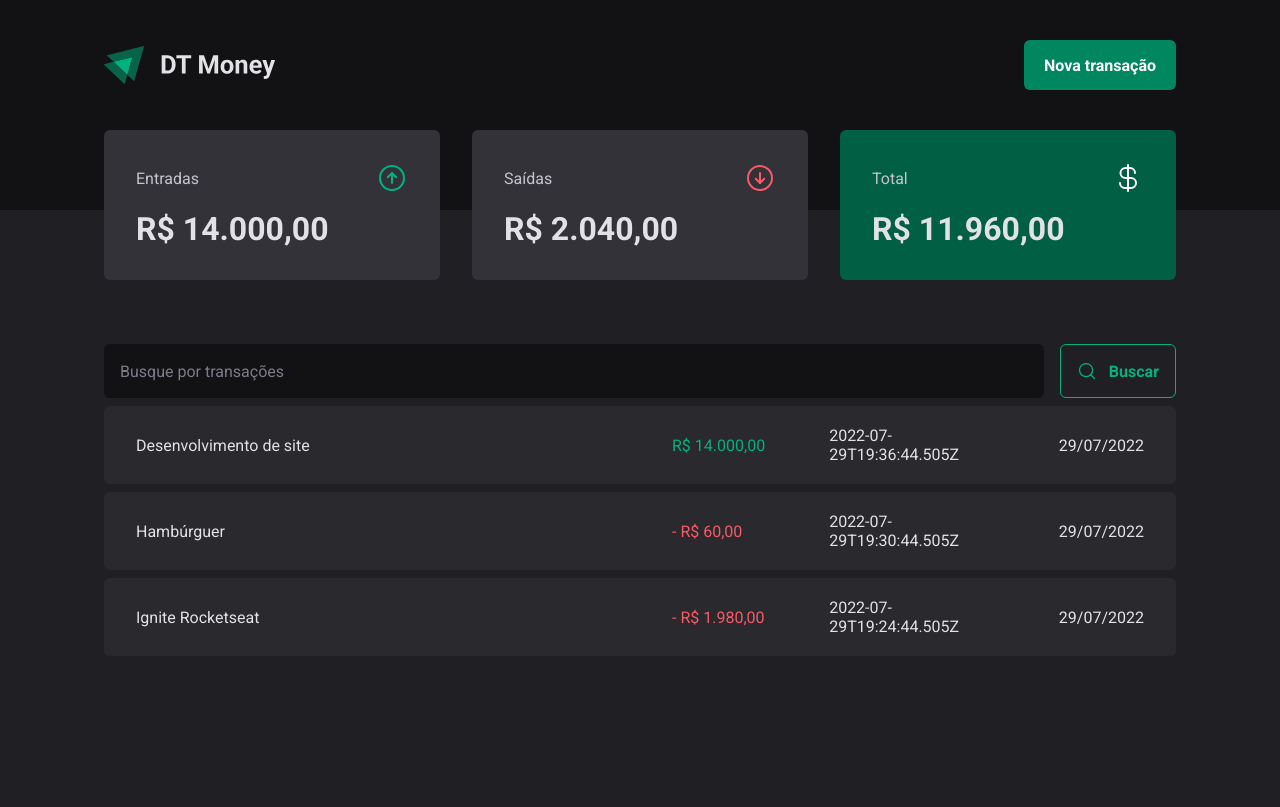
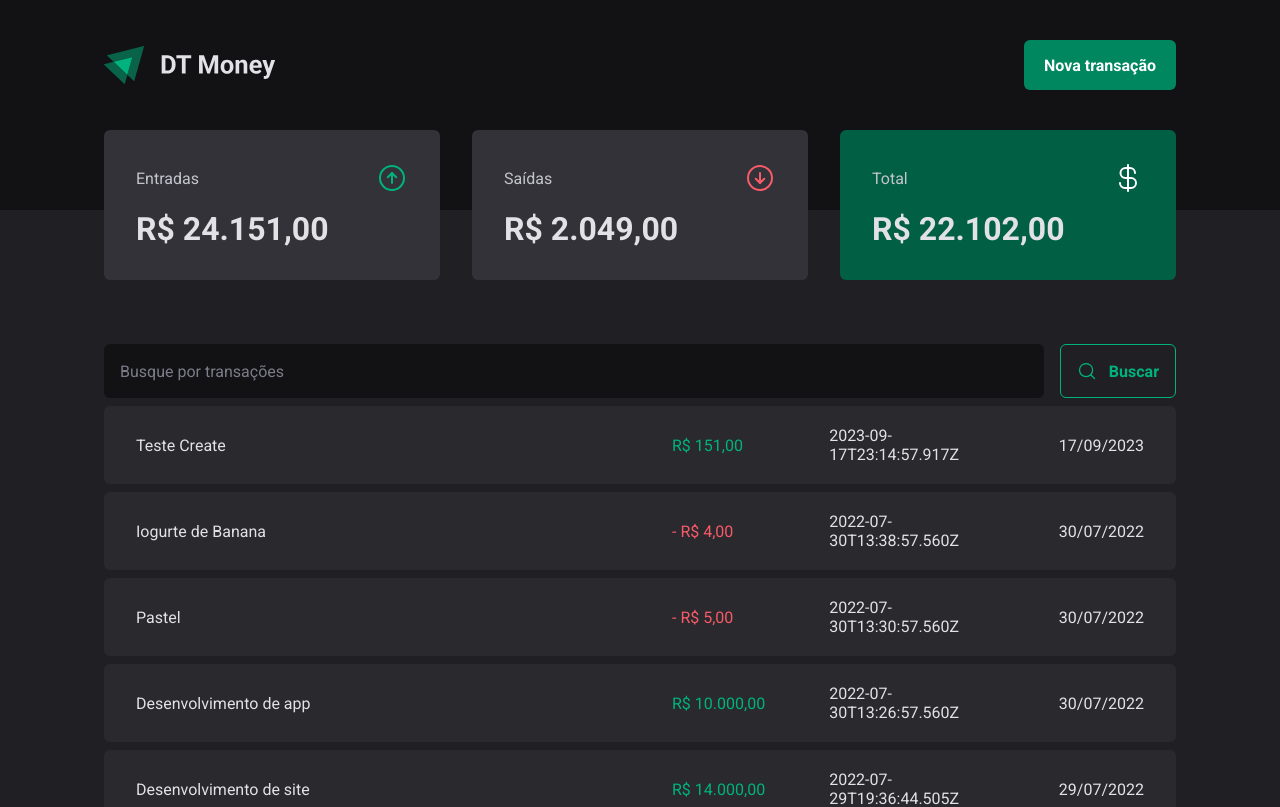
Before and after one commit to andreapmacedo/ignite-reactjs-03--DT-Money, a React (Vite) app: page / in a window 1280 px wide. Shown: the top 807 px of the page. Built offline with nearby package versions, Linux system fonts and the light colour scheme; data requests are answered from the project's data file.

Commit message:
add m02-10

```diff
--- a/server.json
+++ b/server.json
@@ -23,6 +23,38 @@
       "category": "Educação",
       "price": 1980,
       "createdAt": "2022-07-29T19:24:44.505Z"
+    },
+    {
+      "description": "Desenvolvimento de app",
+      "price": 10000,
+      "category": "Venda",
+      "type": "income",
+      "createdAt": "2022-07-30T13:26:57.560Z",
+      "id": 4
+    },
+    {
+      "description": "Pastel",
+      "price": 5,
+      "category": "Alimentação",
+      "type": "outcome",
+      "createdAt": "2022-07-30T13:30:57.560Z",
+      "id": 5
+    },
+    {
+      "description": "Iogurte de Banana",
+      "price": 4,
+      "category": "Alimentação",
+      "type": "outcome",
+      "createdAt": "2022-07-30T13:38:57.560Z",
+      "id": 6
+    },
+    {
+      "description": "Teste Create",
+      "price": 151,
+      "category": "Teste",
+      "type": "income",
+      "createdAt": "2023-09-17T23:14:57.917Z",
+      "id": 7
     }
   ]
 }
--- a/src/components/NewTransactionModal/index.tsx
+++ b/src/components/NewTransactionModal/index.tsx
@@ -1,8 +1,10 @@
 import { zodResolver } from '@hookform/resolvers/zod';
 import * as Dialog from '@radix-ui/react-dialog';
 import { ArrowCircleDown, ArrowCircleUp, X } from "phosphor-react";
+import { useContext } from 'react';
 import { Controller, useForm } from 'react-hook-form';
 import * as z from 'zod';
+import { TransactionsContext } from '../../contexts/TransactionsContext';
 
 import { CloseButton, Content, Overlay, TransactionType, TransactionTypeButton } from './styles';
 
@@ -17,12 +19,14 @@
 type NewTransactionFormInputs = z.infer<typeof newTransactionFormSchema>;
 
 export function NewTransactionModal() {
+  const { createTransaction } = useContext(TransactionsContext);
 
   const {
     control,
     register,
     handleSubmit,
-    formState: { isSubmitting }
+    formState: { isSubmitting },
+    reset
   } = useForm<NewTransactionFormInputs>({
     resolver: zodResolver(newTransactionFormSchema),
     defaultValues: {
@@ -31,9 +35,16 @@
   })
 
   async function handleCreateNewTransaction(data: NewTransactionFormInputs) {
-    await new Promise(resolve => setTimeout(resolve, 2000));
+    const { description, price, category, type } = data;
 
-    console.log(data);
+    await createTransaction({
+      description,
+      price,
+      category,
+      type,
+    });
+
+    reset();
   }
 
 
--- a/src/contexts/TransactionsContext.tsx
+++ b/src/contexts/TransactionsContext.tsx
@@ -10,9 +10,17 @@
   createdAt: string;
 }
 
+interface CreateTransactionInput {
+  description: string;
+  price: number;
+  category: string;
+  type: 'income' | 'outcome';
+}
+
 interface TransactionContextType {
   transactions: Transaction[];
   fetchTransactions: (query?: string) => Promise<void>;
+  createTransaction: (data: CreateTransactionInput) => Promise<void>;
 }
 
 interface TransactionsProviderProps {
@@ -27,12 +35,29 @@
   async function fetchTransactions(query?: string) {
     const response = await api.get('transactions', {
       params: {
+        _sort: 'createdAt',
+        _order: 'desc',
         q: query,
       }
     })
 
     setTransactions(response.data)
   }
+
+  async function createTransaction(data: CreateTransactionInput) {
+    const { description, price, category, type } = data;
+
+    const response = await api.post('transactions', {
+      description,
+      price,
+      category,
+      type,
+      createdAt: new Date(),
+    });
+
+    setTransactions(state => [response.data, ...state])
+  }
+
 
   useEffect(() => {
     fetchTransactions()
@@ -41,7 +66,8 @@
   return (
     <TransactionsContext.Provider value={{
       transactions,
-      fetchTransactions
+      fetchTransactions,
+      createTransaction
     }}>
       {children}
     </TransactionsContext.Provider>
```
